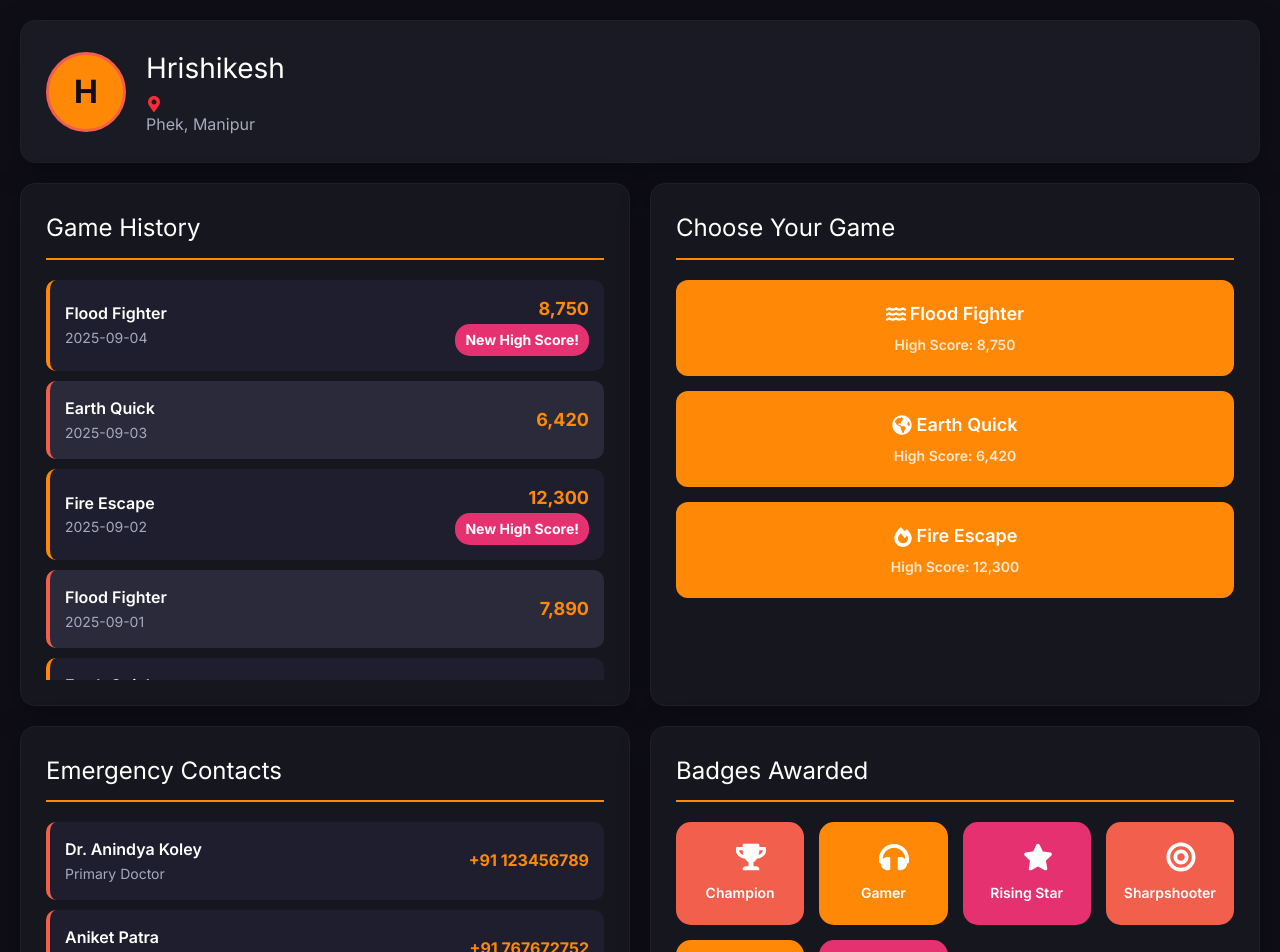
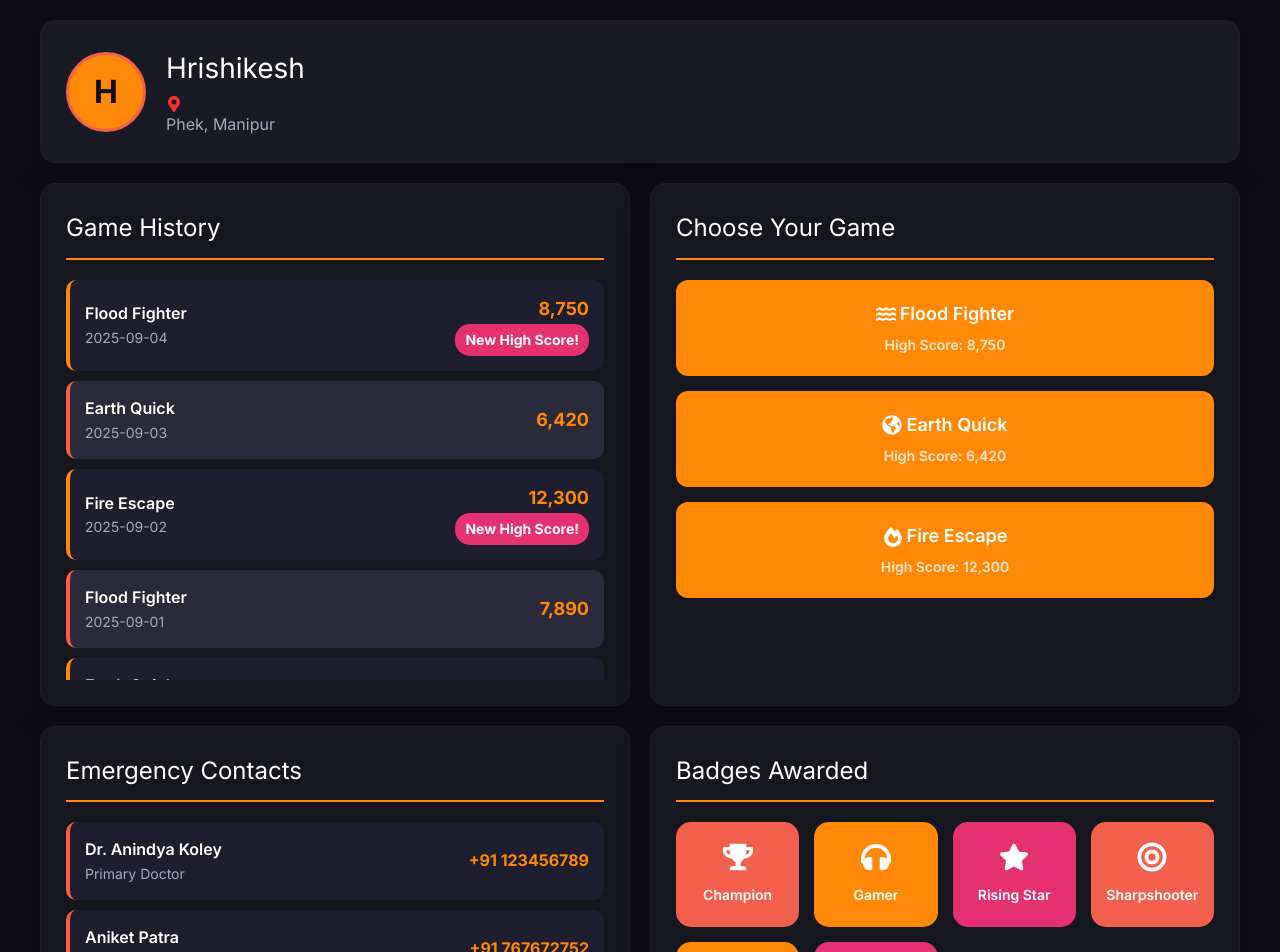
Before and after one commit to Aniketpatra007/SIH, a Next.js app: page /userdashboard in a window 1280 px wide. Shown: the top 952 px of the page. Built offline with nearby package versions, Linux system fonts and the light colour scheme.

Commit message:
refactor: update layout and styling for AdminDashboard and BadgesSection components

```diff
--- a/app/adminDashboard/page.tsx
+++ b/app/adminDashboard/page.tsx
@@ -26,7 +26,7 @@ const AdminDashboard = () => {
 
   return (
     <div className="min-h-screen bg-[#0F0E17] text-white">
-      <Sidebar />
+      {/* <Sidebar /> */}
       <div className="ml-[280px] p-8">
         <Header onSearch={handleSearch} />
         <AlertBanner />
--- a/app/globals.css
+++ b/app/globals.css
@@ -11,7 +11,6 @@ body {
   padding: 20px;
   min-height: 100vh;
   line-height: 1.6;
-  padding: 20px;
 }
 
 /* Scrollbar Styling */
@@ -58,6 +57,7 @@ body {
 
 .dashboard {
   max-width: 1400px;
+  min-width: 1200px;
   margin: 0 auto;
   display: grid;
   grid-template-columns: 1fr 1fr;
@@ -265,8 +265,6 @@ body {
 
 .badge-icon {
   font-size: 30px;
-  margin-left: 50px;
-  margin-bottom: 10px;
 }
 
 .badge-name {
--- a/app/layout.tsx
+++ b/app/layout.tsx
@@ -16,7 +16,7 @@ export default function AdminDashboardLayout({
 }) {
   return (
     <html lang="en">
-      <body className={`${inter.className} bg-[#0F0E17] text-white`}>
+      <body className={`${inter.className} bg-[#0F0E17] text-white flex justify-center`}>
         {children}
       </body>
     </html>
--- a/app/userdashboard/BadgesSection.tsx
+++ b/app/userdashboard/BadgesSection.tsx
@@ -16,9 +16,11 @@ const BadgesSection: React.FC = () => {
       <h2>Badges Awarded</h2>
       <div className="badges-container">
         {badges.map((badge, index) => (
-          <div key={index} className={badge.className}>
-            <div className="badge-icon text-2xl flex">{badge.icon}</div>
-            <div className="badge-name">{badge.name}</div>
+          <div key={index} className={`${badge.className} flex flex-col gap-y-3 `}>
+            <>
+              <div className="badge-icon self-center text-2xl flex justify-center items-center">{badge.icon}</div>
+              <div className="badge-name">{badge.name}</div>
+            </>
           </div>
         ))}
       </div>
```
